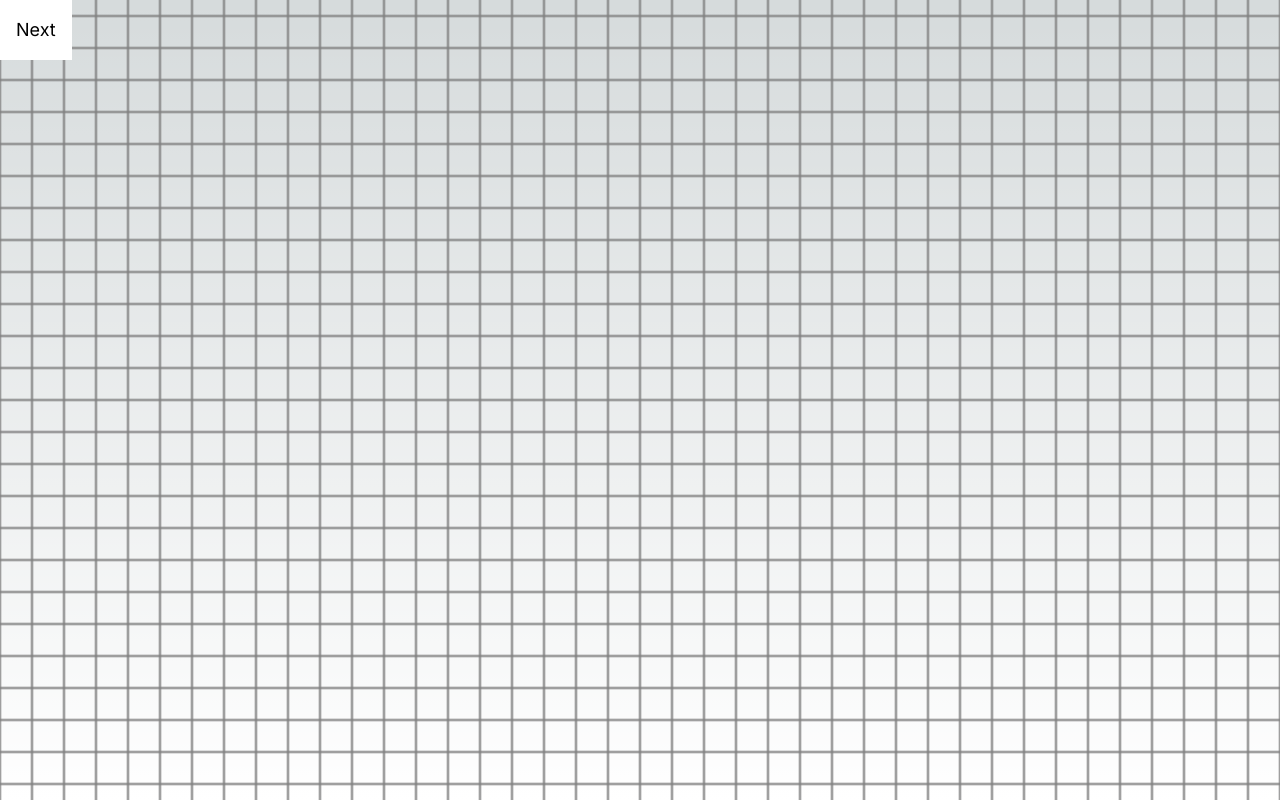
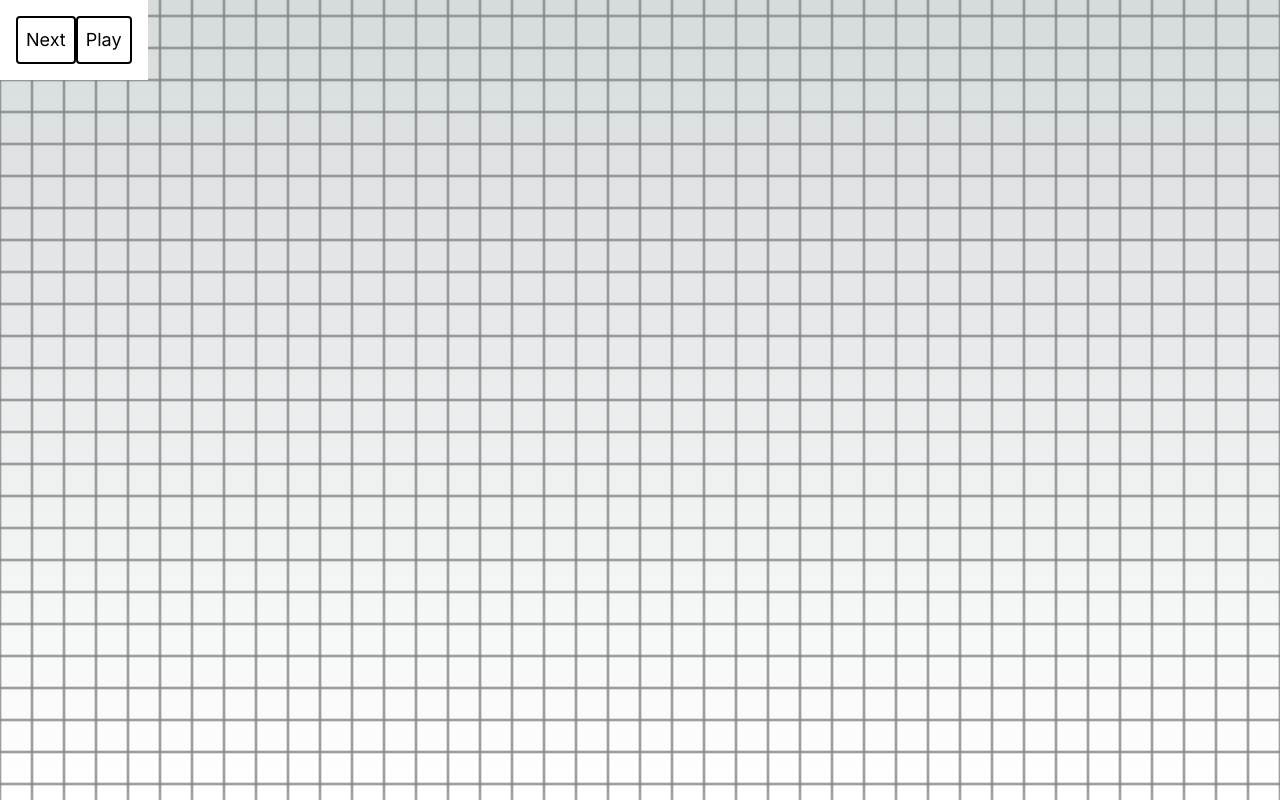
Before and after one commit to fizzy-drinks/life, a Next.js app: page /life in a window 1280 px wide. Built offline with nearby package versions, Linux system fonts and the light colour scheme.

Commit message:
Add play function

```diff
--- a/package.json
+++ b/package.json
@@ -11,7 +11,8 @@
   "dependencies": {
     "next": "14.0.4",
     "react": "^18",
-    "react-dom": "^18"
+    "react-dom": "^18",
+    "usehooks-ts": "^2.9.1"
   },
   "devDependencies": {
     "@types/node": "^20",
--- a/src/components/GameOfLife.tsx
+++ b/src/components/GameOfLife.tsx
@@ -5,6 +5,7 @@ import ClickListener from './ClickListener';
 import Grid from './Grid';
 import LiveCells from './LiveCells';
 import { GameState } from '@/types/GameState';
+import { useInterval } from 'usehooks-ts';
 
 const GameOfLife = () => {
   const [center, setCenter] = useState<[number, number]>([0, 0]);
@@ -82,6 +83,14 @@ const GameOfLife = () => {
     setLiveCells(newState);
   };
 
+  const [playing, setPlaying] = useState(false);
+  const togglePlay = () => {
+    if (!playing) next();
+    setPlaying((p) => !p);
+  };
+
+  useInterval(next, playing ? 1000 : null);
+
   return (
     <>
       <Grid center={center} />
@@ -91,12 +100,17 @@ const GameOfLife = () => {
         onNavigate={moveCenter}
         center={center}
       />
-      <button
-        onClick={next}
-        className='bg-white p-4 text-lg text-black absolute'
-      >
-        Next
-      </button>
+      <div className='bg-white p-4 text-lg text-black absolute'>
+        <button onClick={next} className='rounded border-2 border-black p-2'>
+          Next
+        </button>
+        <button
+          onClick={togglePlay}
+          className='rounded border-2 border-black p-2'
+        >
+          {playing ? 'Stop' : 'Play'}
+        </button>
+      </div>
     </>
   );
 };
```
Also changed, not shown: 1 other file (tests, documents, lock files or other folders).
